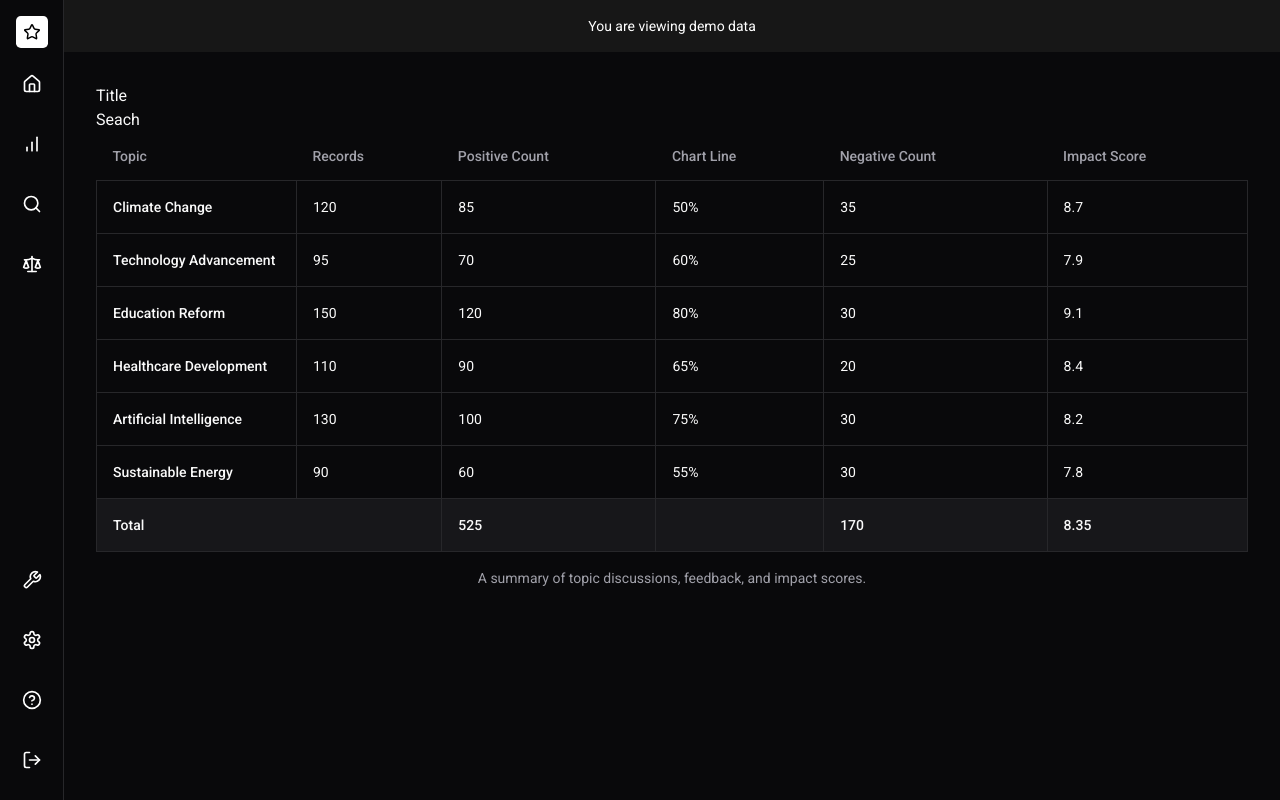
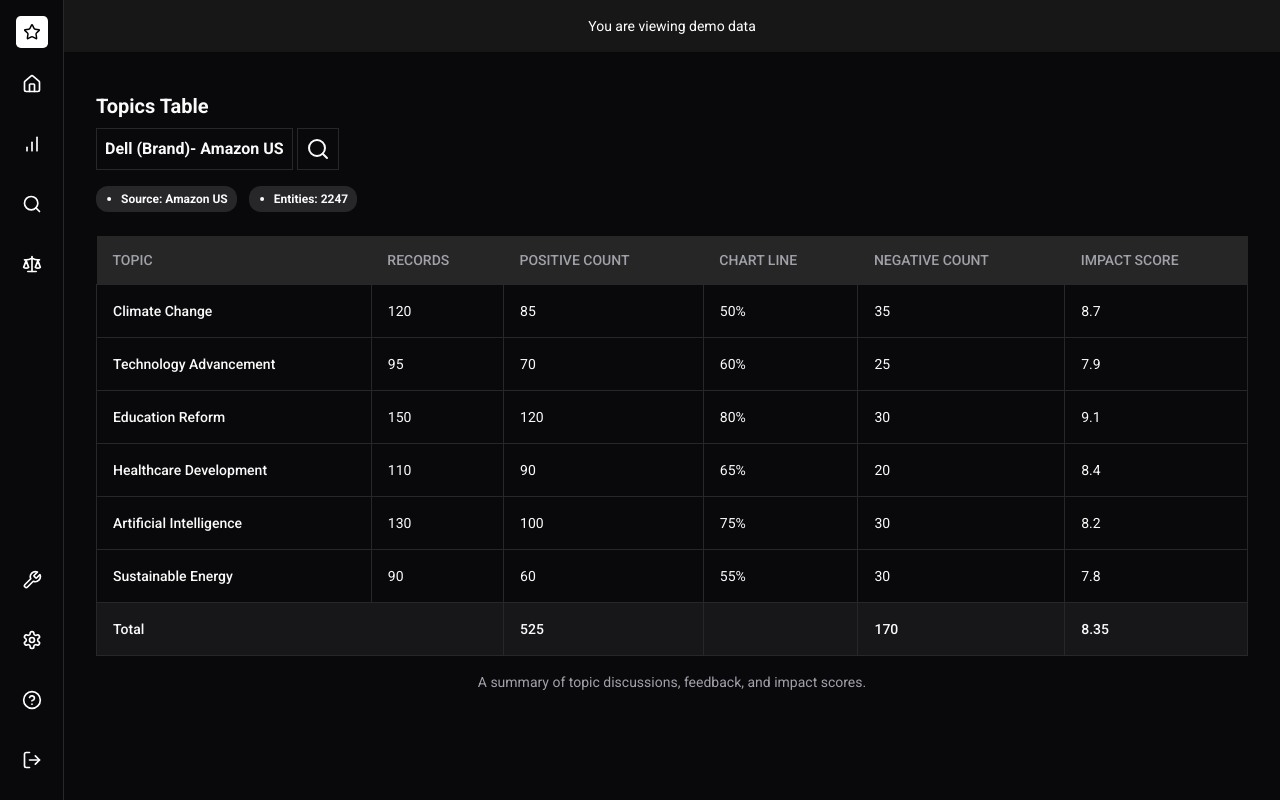
Before and after one commit to webdesignstall/thereviewindex-clone, a Next.js app: page /reports/topics-table in a window 1280 px wide. Built offline with nearby package versions, Linux system fonts and the light colour scheme.

Commit message:
update Report page

```diff
--- a/app/reports/brand-report/component/ProductTable.tsx
+++ b/app/reports/brand-report/component/ProductTable.tsx
@@ -11,50 +11,50 @@
 
 const productData = [
   {
-    product: "Laptop",
-    channel: "Online Store",
+    product: "Dell S3423DWC Curved USB-C Monitor",
+    channel: "Amazon US",
     records: 150,
     averageReviewRating: 4.5,
     csat: "90%",
   },
   {
-    product: "Smartphone",
-    channel: "Retail Store",
+    product: "Dell S3423DWC Curved USB-C Monitor",
+    channel: "Amazon US",
     records: 200,
     averageReviewRating: 4.2,
     csat: "85%",
   },
   {
-    product: "Headphones",
-    channel: "Online Store",
+    product: "Dell S3423DWC Curved USB-C Monitor",
+    channel: "Amazon US",
     records: 120,
     averageReviewRating: 4.7,
     csat: "92%",
   },
   {
-    product: "Tablet",
-    channel: "Retail Store",
+    product: "Dell S3423DWC Curved USB-C Monitor",
+    channel: "Amazon US",
     records: 80,
     averageReviewRating: 4.3,
     csat: "88%",
   },
   {
-    product: "Smartwatch",
-    channel: "Online Store",
+    product: "Dell S3423DWC Curved USB-C Monitor",
+    channel: "Amazon US",
     records: 60,
     averageReviewRating: 4.8,
     csat: "95%",
   },
   {
-    product: "Keyboard",
-    channel: "Retail Store",
+    product: "Dell S3423DWC Curved USB-C Monitor",
+    channel: "Amazon US",
     records: 220,
     averageReviewRating: 4.4,
     csat: "89%",
   },
   {
-    product: "Mouse",
-    channel: "Online Store",
+    product: "Dell S3423DWC Curved USB-C Monitor",
+    channel: "Amazon US",
     records: 180,
     averageReviewRating: 4.6,
     csat: "91%",
@@ -66,8 +66,8 @@
     <Table>
       <TableCaption>A list of products with their performance details.</TableCaption>
       <TableHeader>
-        <TableRow>
-          <TableHead className="w-[150px]">Product</TableHead>
+        <TableRow className="bg-neutral-800 uppercase">
+          <TableHead>Product</TableHead>
           <TableHead>Channel</TableHead>
           <TableHead>Records</TableHead>
           <TableHead>Avg Review Rating</TableHead>
--- a/app/reports/brand-report/page.tsx
+++ b/app/reports/brand-report/page.tsx
@@ -8,6 +8,9 @@
 import ReviewStarsBarChart from './component/ReviewStartsChart'
 import TopicsTable from './component/TopicsTable'
 import DellChart from './component/DellChart'
+import { ArrowUp, ChevronUp, Dot, Download, Search, SearchIcon } from 'lucide-react'
+import { Badge } from '@/components/ui/badge'
+import { Input } from '@/components/ui/input'
 
 
 
@@ -20,28 +23,80 @@
         <div>
             <div>
                 <div>
-                    <div>Title</div>
-                    <div>search</div>
+                    <div className='py-2'>
+                        <h2 className='text-xl font-semibold'>Brand Report</h2>
+                    </div>
                     <div>
-                        <div className='grid grid-cols-3 gap-3'>
-                            <div className='border h-36 rounded-md p-4'>Total Reviews</div>
-                            <div className='border h-36 rounded-md p-4'>Average Review Rating</div>
-                            <div className='border h-36 rounded-md p-4'>CSAT rating</div>
+                        <div className='pb-4'>
+                            <div className='flex gap-1 justify-start items-center'>
+                                <div className='border text-md font-semibold p-2'>Dell (Brand)- Amazon US</div>
+                                <div className='border text-sm font-medium'><SearchIcon size={40} className='p-2' /></div>
+                            </div>
+                        </div>
+                        <div>
+                            <div className='flex pb-6 space-x-3'>
+                                <Badge className='flex justify-start p-0 pr-2 items-center rounded-xl' variant='secondary'><span><Dot /></span>Source: Amazon US</Badge>
+                                <Badge className='flex justify-start p-0 pr-2 items-center rounded-xl' variant='secondary'><span><Dot /></span>Entities: 2247</Badge>
+                            </div>
                         </div>
                     </div>
                     <div>
-                        <div>
-                            <div>Search</div>
+                        <div className='grid grid-cols-3 gap-3'>
+                            <div className='border rounded-md p-4'>
+                                <div>
+                                    <div className='text-md font-medium pb-4'>Total Reviews</div>
+                                    <div className='text-4xl font-semibold pb-2'>34,442</div>
+                                    <div className='flex justify-between items-center'>
+                                        <Badge className='text-green-600 justify-start items-start' variant='secondary'><span><ChevronUp size={15} /></span>100%</Badge>
+                                        <div className='text-sm text-gray-400'>Previous Period</div>
+                                    </div>
+                                </div>
+                            </div>
+                            <div className='border h-36 rounded-md p-4'>
+                                <div>
+                                    <div className='text-md font-medium pb-4'>Average Review Rating</div>
+                                    <div className='text-4xl font-semibold pb-2'>4.2</div>
+                                </div>
+                            </div>
+                            <div className='border h-36 rounded-md p-4'>
+                                <div>
+                                    <div className='text-md font-medium pb-4'>CSAT rating</div>
+                                    <div className='text-4xl font-semibold pb-2'>78.1</div>
+                                </div>
+                            </div>
+                        </div>
+                    </div>
+                    <div>
+                        <div className='mt-4'>
+                            <div className='border p-3 relative flex justify-between items-center'>
+                                <div className=''>
+                                    <span className='absolute top-5 left-6'><Search className='text-gray-300' /></span>
+                                    <Input type='search' placeholder='Search' className='pl-12 focus-visible:ring-0' />
+                                </div>
+                                <div className='mx-4'>
+                                    <Download />
+                                </div>
+                            </div>
                             <div>
                                 <ProductTable />
                             </div>
                         </div>
                     </div>
                     <div>
-                        <div>
+                        <div className='py-4'>
                             <div className='grid grid-cols-2 gap-3'>
-                                <div className='border h-36 rounded-md p-4'>Total Reviews</div>
-                                <div className='border h-36 rounded-md p-4'>Average Review Rating</div>
+                                <div className='border h-36 rounded-md p-4'>
+                                    <div>
+                                        <div className='text-md font-medium pb-4'>CSAT Trend</div>
+                                        <div className='text-4xl font-semibold pb-2'>4.2</div>
+                                    </div>
+                                </div>
+                                <div className='border h-36 rounded-md p-4'>
+                                    <div>
+                                        <div className='text-md font-medium pb-4'>Review Rative Trend</div>
+                                        <div className='text-4xl font-semibold pb-2'>4.2</div>
+                                    </div>
+                                </div>
                             </div>
                         </div>
                     </div>
--- a/app/reports/sentiment-volume-report/page.tsx
+++ b/app/reports/sentiment-volume-report/page.tsx
@@ -1,10 +1,39 @@
 import React from 'react'
 import SentimentChart from './component/ValueChart'
+import { Badge } from '@/components/ui/badge'
+import { Dot, SearchIcon } from 'lucide-react'
+import { ReportTable } from '../topics-table/component/ReportTable'
 
 export default function Sentiment() {
   return (
     <div>
-        <SentimentChart />
+      <div>
+        <div>
+          <div className='py-2'>
+            <h2 className='text-xl font-semibold'>Sentiment-Volume Report</h2>
+          </div>
+          <div>
+            <div className='pb-4'>
+              <div className='flex gap-1 justify-start items-center'>
+                <div className='border text-md font-semibold p-2'>Dell (Brand)- Amazon US</div>
+                <div className='border text-sm font-medium'><SearchIcon size={40} className='p-2' /></div>
+              </div>
+            </div>
+            <div>
+              <div className='flex pb-6 space-x-3'>
+                <Badge className='flex justify-start p-0 pr-2 items-center rounded-xl' variant='secondary'><span><Dot /></span>Source: Amazon US</Badge>
+                <Badge className='flex justify-start p-0 pr-2 items-center rounded-xl' variant='secondary'><span><Dot /></span>Entities: 2247</Badge>
+              </div>
+            </div>
+          </div>
+        </div>
+        <div>
+          <ReportTable />
+        </div>
+        <div>
+          <SentimentChart />
+        </div>
+      </div>
     </div>
   )
 }
--- a/app/reports/topics-table/component/ReportTable.tsx
+++ b/app/reports/topics-table/component/ReportTable.tsx
@@ -65,8 +65,8 @@
       <Table>
         <TableCaption>A summary of topic discussions, feedback, and impact scores.</TableCaption>
         <TableHeader>
-          <TableRow>
-            <TableHead className="w-[200px]">Topic</TableHead>
+          <TableRow className="uppercase bg-neutral-800">
+            <TableHead>Topic</TableHead>
             <TableHead>Records</TableHead>
             <TableHead>Positive Count</TableHead>
             <TableHead>Chart Line</TableHead>
--- a/app/reports/topics-table/page.tsx
+++ b/app/reports/topics-table/page.tsx
@@ -1,20 +1,37 @@
 import React from 'react'
 import { ReportTable } from './component/ReportTable'
+import { Badge } from '@/components/ui/badge'
+import { Dot, SearchIcon } from 'lucide-react'
 
 export default function TopicsTable() {
-  return (
-    <div>
+    return (
         <div>
             <div>
-                <div>Title</div>
-                <div>Seach</div>
                 <div>
+                    <div className='py-2'>
+                        <h2 className='text-xl font-semibold'>Topics Table</h2>
+                    </div>
                     <div>
-                        <ReportTable />
+                        <div className='pb-4'>
+                            <div className='flex gap-1 justify-start items-center'>
+                                <div className='border text-md font-semibold p-2'>Dell (Brand)- Amazon US</div>
+                                <div className='border text-sm font-medium'><SearchIcon size={40} className='p-2' /></div>
+                            </div>
+                        </div>
+                        <div>
+                            <div className='flex pb-6 space-x-3'>
+                                <Badge className='flex justify-start p-0 pr-2 items-center rounded-xl' variant='secondary'><span><Dot /></span>Source: Amazon US</Badge>
+                                <Badge className='flex justify-start p-0 pr-2 items-center rounded-xl' variant='secondary'><span><Dot /></span>Entities: 2247</Badge>
+                            </div>
+                        </div>
+                    </div>
+                    <div>
+                        <div>
+                            <ReportTable />
+                        </div>
                     </div>
                 </div>
             </div>
         </div>
-    </div>
-  )
+    )
 }
--- a/components/dark.tsx
+++ b/components/dark.tsx
@@ -15,10 +15,11 @@
 export function Dark() {
   const { setTheme } = useTheme()
 
+
   return (
     <DropdownMenu>
       <DropdownMenuTrigger asChild>
-        <Button variant="outline" size="icon">
+        <Button variant="outline" className="relative" size="icon">
           <Sun className="h-[1.2rem] w-[1.2rem] rotate-0 scale-100 transition-all dark:-rotate-90 dark:scale-0" />
           <Moon className="absolute h-[1.2rem] w-[1.2rem] rotate-90 scale-0 transition-all dark:rotate-0 dark:scale-100" />
           <span className="sr-only">Toggle theme</span>
--- a/components/layout/Layout.tsx
+++ b/components/layout/Layout.tsx
@@ -60,7 +60,7 @@
                                         </li>
                                         {
                                             activeItem?.map((item: any, index: number) => (
-                                                <li key={index} className=''><Link className=' hover:bg-neutral-700 duration-200 cursor-pointer p-2 text-sm text-neutral-400 hover:text-neutral-50 block' href={item.link}>{item.title}</Link></li>
+                                                <li key={index} className=''><Link className={`hover:bg-neutral-700 duration-200 cursor-pointer p-2 text-sm text-neutral-400 hover:text-neutral-50 block`} href={item.link}>{item.title}</Link></li>
                                             ))
                                         }
                                     </ul>
@@ -109,8 +109,8 @@
                 link: '/reports/sentiment-volume-report'
             },
             {
-                title: 'Brand Report',
-                link: '/compare/brand-report'
+                title: 'Product Report',
+                link: '/reports/product-report'
             },
         ]
     },
```
Also changed, not shown: app/reports/product-report/page.tsx (added, +7 -0 lines).
